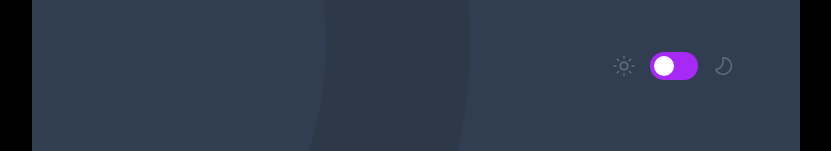
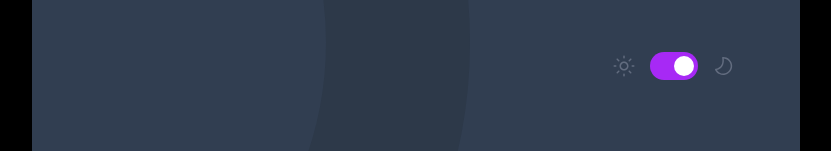
Before and after one commit to shaversj/frontend-quiz-app, a React (Vite) app: page / in a window 1280 px wide. Shown: the top 151 px of the page, without its empty margins (224-1055 px from the left). Built offline with nearby package versions, Linux system fonts and the light colour scheme.

Commit message:
project layout changes

```diff
--- a/src/App.jsx
+++ b/src/App.jsx
@@ -1,4 +1,4 @@
-import Header from "./components/Header.jsx";
+import Header from "./pages/Header.jsx";
 import Home from "./pages/Home.jsx";
 import Quiz from "./components/Quiz.jsx";
 import { quizData } from "./utils/quizData.jsx";
--- a/src/components/Header.jsx
+++ b/src/pages/Header.jsx
@@ -2,7 +2,7 @@ import React, { useState } from "react";
 import { Switch } from "@headlessui/react";
 
 const Header = ({ iconPath, text }) => {
-  const [darkMode, setDarkMode] = useState(false);
+  const [darkMode, setDarkMode] = useState(true);
 
   const toggleDarkMode = () => {
     setDarkMode(!darkMode);
```
